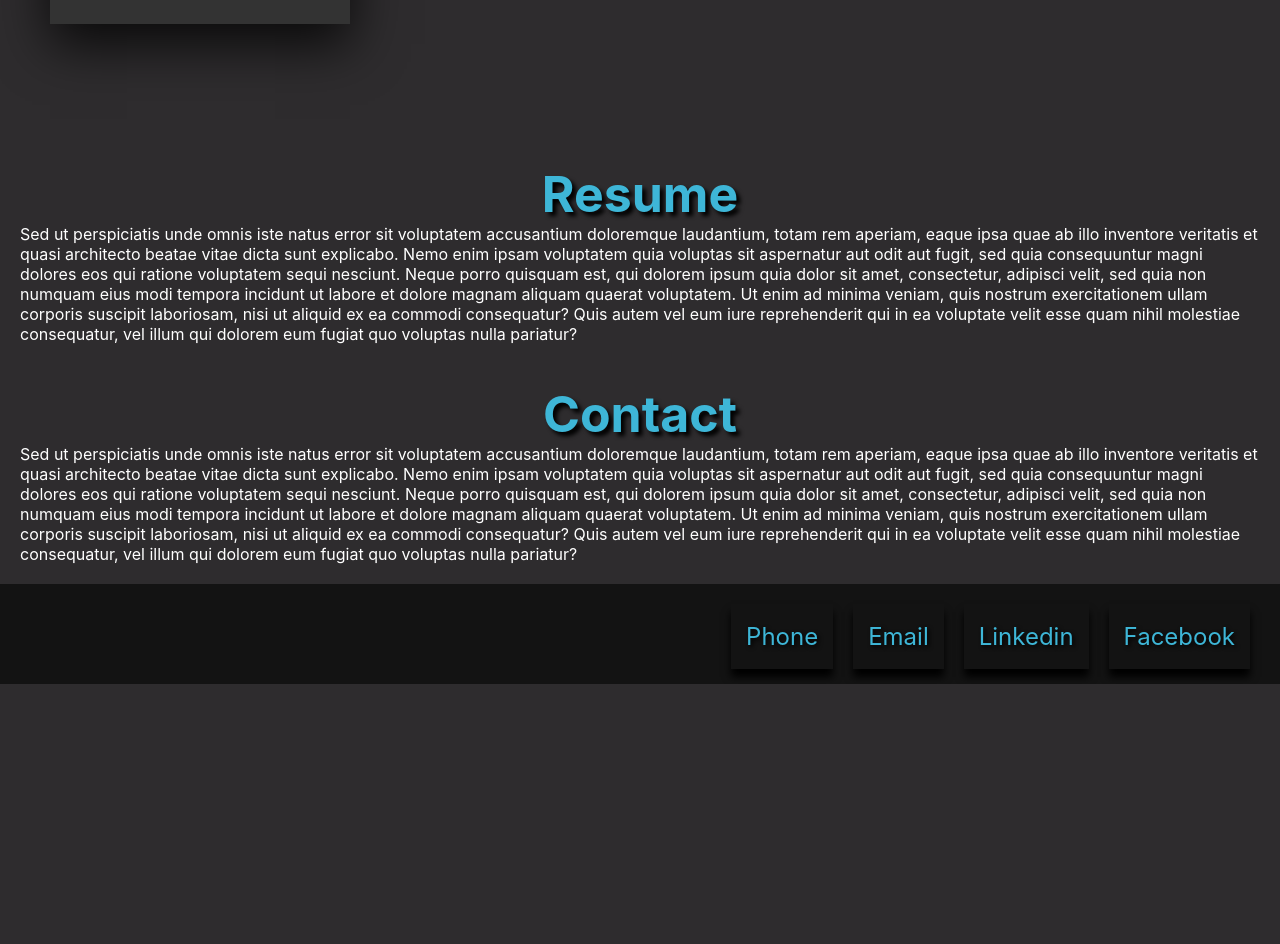
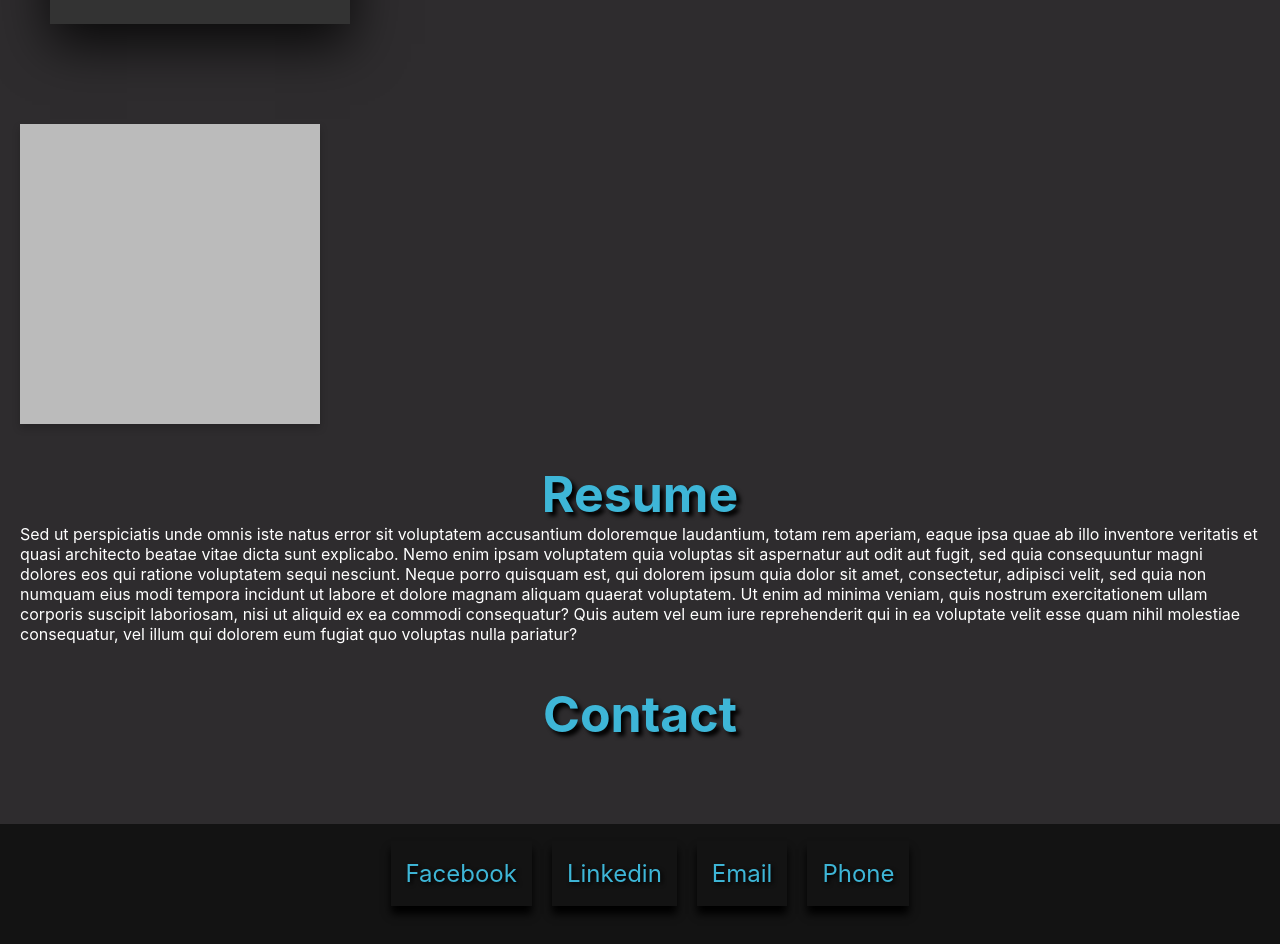
Before and after one commit to rdevans87/ReactPro_Portfolio-, a React (Create React App) app in the folder ryansreactapp/: page / in a window 1280 px wide. Shown: the part 1440-2384 px from the top of the page. Before the commit the page ends 2124 px from the top, so only its background shows below. Built offline with nearby package versions, Linux system fonts and the light colour scheme; the HTML template or start-up script is replaced by a standard one.

Commit message:
adjusting footer buttons to display contact info

```diff
--- a/ryansreactapp/src/App.js
+++ b/ryansreactapp/src/App.js
@@ -6,6 +6,7 @@ import Work from "./components/Work";
 import Resume from "./components/Resume";
 import Contact from "./components/Contact";
 import Footer from "./components/Footer";
+import './App.css';
 // import 'bootstrap/dist/css/bootstrap.min.css';
 
 function App() {
--- a/ryansreactapp/src/components/Contact.js
+++ b/ryansreactapp/src/components/Contact.js
@@ -7,16 +7,7 @@ function Contact() {
     <section className="contact">
       <h2>Contact</h2>
       <p>
-        Sed ut perspiciatis unde omnis iste natus error sit voluptatem accusantium doloremque
-        laudantium, totam rem aperiam, eaque ipsa quae ab illo inventore veritatis et quasi
-        architecto beatae vitae dicta sunt explicabo. Nemo enim ipsam voluptatem quia voluptas sit
-        aspernatur aut odit aut fugit, sed quia consequuntur magni dolores eos qui ratione
-        voluptatem sequi nesciunt. Neque porro quisquam est, qui dolorem ipsum quia dolor sit amet,
-        consectetur, adipisci velit, sed quia non numquam eius modi tempora incidunt ut labore et
-        dolore magnam aliquam quaerat voluptatem. Ut enim ad minima veniam, quis nostrum
-        exercitationem ullam corporis suscipit laboriosam, nisi ut aliquid ex ea commodi
-        consequatur? Quis autem vel eum iure reprehenderit qui in ea voluptate velit esse quam nihil
-        molestiae consequatur, vel illum qui dolorem eum fugiat quo voluptas nulla pariatur?
+
       </p>
     </section>
   );
--- a/ryansreactapp/src/components/Work.js
+++ b/ryansreactapp/src/components/Work.js
@@ -65,6 +65,19 @@ function Work() {
 
   </div>
 
+  <div class="flip-card">
+  <div class="flip-card-inner">
+    <div class="flip-card-front">
+      {/* <img src="img_avatar.png" alt="Avatar" style="width:300px;height:300px;">  */}
+    </div>
+    <div class="flip-card-back">
+      <h1>John Doe</h1>
+      <p>Architect & Engineer</p>
+      <p>We love that guy</p>
+    </div>
+  </div>
+</div>
+
     </section>
   );
 }
--- a/ryansreactapp/src/styles/Contact.css
+++ b/ryansreactapp/src/styles/Contact.css
@@ -3,6 +3,8 @@
 .contact {
     background: #2e2c2e;
     padding: 20px;
+    margin-bottom: 30px;
+    padding-bottom: 50px;
     color: white;
   }
 
--- a/ryansreactapp/src/styles/Footer.css
+++ b/ryansreactapp/src/styles/Footer.css
@@ -1,19 +1,27 @@
 .footer{
     background: #131313;
-    height: 100px;
-    padding-right: 10px;
+    height: 120px;
+    width: 100%;
+    margin-bottom: 0px;
+    text-align: center;
+    line-height: 100px;
 }
 
   .footer a{
     color: #3eb6d7;
-    display: block;
-    float: right;
+    position: inline-block;
+    align-items: center;
     font-size: 1.5rem;
     text-decoration: none;
     padding: 18px 15px;
-    margin-right: 20px;
-    margin-top: 20px;
+    margin-bottom: 0px;
+    margin-left: 20px;
     box-shadow: 0 8px 8px 0 black;
     text-shadow: 2px 2px 4px #000;
+  }
+
+  .footer a{
+    position: relative;
+
 
   }
--- a/ryansreactapp/src/styles/Work.css
+++ b/ryansreactapp/src/styles/Work.css
@@ -58,12 +58,12 @@ body {
     transform: translateY(0);
     box-shadow:
       inset 0 0 60px whitesmoke,
-      inset 20px 0 80px rgb(0, 81, 255),
+      inset 20px 0 80px rgb(0, 145, 255),
       inset -20px 0 80px #3eb6d7,
-      inset 20px 0 300px rgb(0, 81, 255),
+      inset 20px 0 300px rgb(0, 145, 255),
       inset -20px 0 300px #3eb6d7,
       0 0 50px #fff,
-      -10px 0 80px rgb(0, 81, 255),
+      -10px 0 80px rgb(0, 145, 255),
       10px 0 80px #3eb6d7;
 
   }
@@ -143,3 +143,43 @@ body {
    color: whitesmoke;
    box-shadow: inset 0px 0px 10px rgba(0,0,0,0.5);
  }
+
+ .flip-card {
+  background-color: transparent;
+  width: 300px;
+  height: 300px;
+  perspective: 1000px;
+}
+
+.flip-card-inner {
+  position: relative;
+  width: 100%;
+  height: 100%;
+  text-align: center;
+  transition: transform 0.6s;
+  transform-style: preserve-3d;
+  box-shadow: 0 4px 8px 0 rgba(0,0,0,0.2);
+}
+
+.flip-card:hover .flip-card-inner {
+  transform: rotateY(180deg);
+}
+
+.flip-card-front, .flip-card-back {
+  position: absolute;
+  width: 100%;
+  height: 100%;
+  -webkit-backface-visibility: hidden;
+  backface-visibility: hidden;
+}
+
+.flip-card-front {
+  background-color: #bbb;
+  color: black;
+}
+
+.flip-card-back {
+  background-color: #2980b9;
+  color: white;
+  transform: rotateY(180deg);
+}
```
Also changed, not shown: ryansreactapp/src/styles/Header.css (line endings or trailing spaces). Lines whose indentation alone changed are shown as unchanged.
